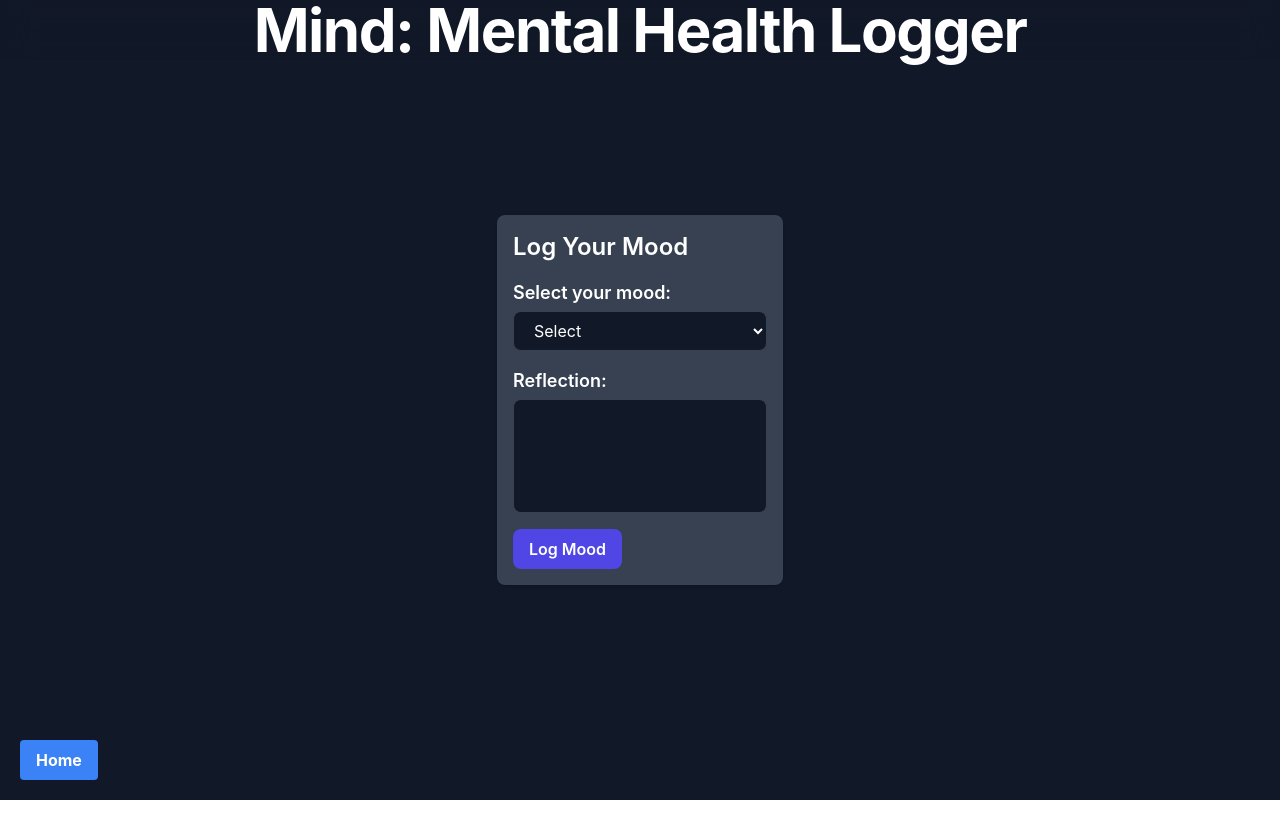
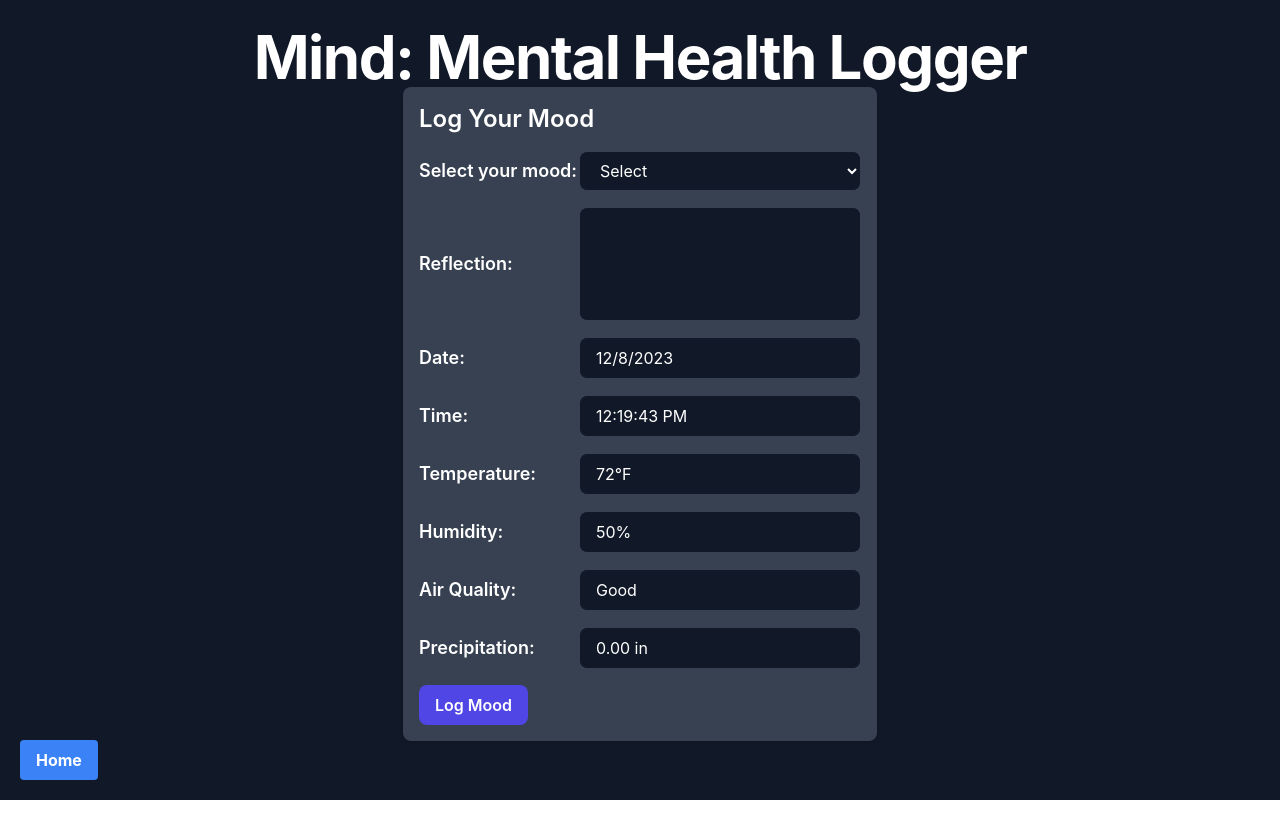
Before and after one commit to Ben-Edmondson/CI609, a React (Create React App) app: page /logpage in a window 1280 px wide. Built offline with nearby package versions, Linux system fonts and the light colour scheme.

Commit message:
Vague commit messages

```diff
--- a/src/components/DayData.js
+++ b/src/components/DayData.js
@@ -1,4 +1,3 @@
-// DayData.js
 import React from 'react';
 
 function DayData({ date, day, mood, temperature, humidity, airQuality, precipitation, message }) {
--- a/src/components/Header.js
+++ b/src/components/Header.js
@@ -2,12 +2,8 @@ import React from 'react';
 
 function Header() {
   return (
-    <div className="fixed top-0 w-full z-10 bg-opacity-90 backdrop-filter backdrop-blur-lg">
-      <div className="text-center">
-        <h2 className="text-4xl font-bold tracking-tight text-white sm:text-6xl">Mind: Mental Health Logger</h2>
-      </div>
-    </div>
-  );
+    <h2 className="text-4xl font-bold tracking-tight text-white sm:text-6xl">Mind: Mental Health Logger</h2>
+    );
 }
 
 export default Header;
--- a/src/components/Logging.js
+++ b/src/components/Logging.js
@@ -11,9 +11,7 @@ function Logging() {
 
   return (
     <div>
-      <div className="flex flex-col items-center justify-center p-4">
         <MoodForm selectedOption={selectedOption} onOptionChange={handleOptionChange} />
-      </div>
     </div>
   );
 }
--- a/src/components/MoodForm.js
+++ b/src/components/MoodForm.js
@@ -2,6 +2,12 @@ import React, { useState } from 'react';
 
 function MoodForm({ selectedOption, onOptionChange }) {
   const [reflection, setReflection] = useState('');
+  const currentDate = new Date();
+  const currentTime = currentDate.toLocaleTimeString();
+  const temperature = "72°F"; // Replace with actual temperature data
+  const humidity = "50%"; // Replace with actual humidity data
+  const airQuality = "Good"; // Replace with actual air quality data
+  const precipitation = "0.00 in"; // Replace with actual precipitation data
 
   const handleReflectionChange = (e) => {
     setReflection(e.target.value);
@@ -22,16 +28,17 @@ function MoodForm({ selectedOption, onOptionChange }) {
   };
 
   return (
-    <div className="min-h-screen flex items-center justify-center bg-gray-900">
-      <div className="bg-gray-700 shadow rounded-lg p-4 w-full max-w-lg">
-        <div className="text-white text-2xl font-semibold mb-4">Log Your Mood</div> {/* Header */}
+    <div className="bg-gray-900 text-white">
+      <div className="bg-gray-700 shadow rounded-lg p-4 w-full max-w-xl mx-auto my-0">
+        <div className="text-white text-2xl font-semibold mb-4">Log Your Mood</div>
         <form onSubmit={handleSubmit} className="space-y-4">
           <div className="mb-4 flex flex-col">
-            <label className="text-white text-lg font-semibold mb-1">Select your mood:</label>
+            <div className="flex items-center">
+              <label className="text-white text-lg font-semibold w-40">Select your mood:</label>
               <select
                 value={selectedOption || ''}
                 onChange={(e) => onOptionChange(e.target.value)}
-              className="px-4 py-2 bg-gray-900 border border-gray-700 rounded-lg text-white focus:outline-none focus:ring focus:border-indigo-300"
+                className="flex-grow px-4 py-2 bg-gray-900 border border-gray-700 rounded-lg text-white focus:outline-none focus:ring focus:border-indigo-300"
               >
                 <option value="">Select</option>
                 <option value="Happy">Happy</option>
@@ -39,14 +46,83 @@ function MoodForm({ selectedOption, onOptionChange }) {
                 <option value="Sad">Sad</option>
               </select>
             </div>
+          </div>
           <div className="mb-4 flex flex-col">
-            <label className="text-white text-lg font-semibold mb-1">Reflection:</label>
+            <div className="flex items-center">
+              <label className="text-white text-lg font-semibold w-40">Reflection:</label>
               <textarea
                 value={reflection}
                 onChange={handleReflectionChange}
-              className="px-4 py-2 bg-gray-900 border border-gray-700 rounded-lg text-white focus:outline-none focus:ring focus:border-indigo-300 resize-none"
+                className="flex-grow px-4 py-2 bg-gray-900 border border-gray-700 rounded-lg text-white focus:outline-none focus:ring focus:border-indigo-300 resize-none"
                 rows="4"
               ></textarea>
+            </div>
+          </div>
+          <div className="mb-4 flex flex-col">
+            <div className="flex items-center">
+              <label className="text-white text-lg font-semibold w-40">Date:</label>
+              <input
+                type="text"
+                value={currentDate.toLocaleDateString()}
+                readOnly
+                className="flex-grow px-4 py-2 bg-gray-900 border border-gray-700 rounded-lg text-white focus:outline-none focus:ring focus:border-indigo-300"
+              />
+            </div>
+          </div>
+          <div className="mb-4 flex flex-col">
+            <div className="flex items-center">
+              <label className="text-white text-lg font-semibold w-40">Time:</label>
+              <input
+                type="text"
+                value={currentTime}
+                readOnly
+                className="flex-grow px-4 py-2 bg-gray-900 border border-gray-700 rounded-lg text-white focus:outline-none focus:ring focus:border-indigo-300"
+              />
+            </div>
+          </div>
+          <div className="mb-4 flex flex-col">
+            <div className="flex items-center">
+              <label className="text-white text-lg font-semibold w-40">Temperature:</label>
+              <input
+                type="text"
+                value={temperature}
+                readOnly
+                className="flex-grow px-4 py-2 bg-gray-900 border border-gray-700 rounded-lg text-white focus:outline-none focus:ring focus:border-indigo-300"
+              />
+            </div>
+          </div>
+          <div className="mb-4 flex flex-col">
+            <div className="flex items-center">
+              <label className="text-white text-lg font-semibold w-40">Humidity:</label>
+              <input
+                type="text"
+                value={humidity}
+                readOnly
+                className="flex-grow px-4 py-2 bg-gray-900 border border-gray-700 rounded-lg text-white focus:outline-none focus:ring focus:border-indigo-300"
+              />
+            </div>
+          </div>
+          <div className="mb-4 flex flex-col">
+            <div className="flex items-center">
+              <label className="text-white text-lg font-semibold w-40">Air Quality:</label>
+              <input
+                type="text"
+                value={airQuality}
+                readOnly
+                className="flex-grow px-4 py-2 bg-gray-900 border border-gray-700 rounded-lg text-white focus:outline-none focus:ring focus:border-indigo-300"
+              />
+            </div>
+          </div>
+          <div className="mb-4 flex flex-col">
+            <div className="flex items-center">
+              <label className="text-white text-lg font-semibold w-40">Precipitation:</label>
+              <input
+                type="text"
+                value={precipitation}
+                readOnly
+                className="flex-grow px-4 py-2 bg-gray-900 border border-gray-700 rounded-lg text-white focus:outline-none focus:ring focus:border-indigo-300"
+              />
+            </div>
           </div>
           <button
             type="submit"
--- a/src/pages/Manage.js
+++ b/src/pages/Manage.js
@@ -3,11 +3,12 @@ import React from 'react';
 import TakeMeHome from '../components/TakeMeHome';
 import PageWrapper from '../components/PageWrapper';
 import WeeklyCalendar from '../components/Calendar';
+import Header from '../components/Header';
 
 function Manage() {
     return (
         <div className="text-center w-full">
-            <h2 className="text-4xl font-bold tracking-tight text-white sm:text-6xl">Mind: Mental Health Logger</h2>
+            <Header />
             <WeeklyCalendar />
             <TakeMeHome />
         </div>
--- a/src/pages/MoodPage.js
+++ b/src/pages/MoodPage.js
@@ -3,6 +3,7 @@ import React from 'react';
 import DayData from '../components/DayData';
 import TakeMeHome from '../components/TakeMeHome';
 import Header from '../components/Header';
+import PageWrapper from '../components/PageWrapper';
 
 function DayPage() {
   const dayData = {
@@ -25,4 +26,4 @@ function DayPage() {
   );
 }
 
-export default DayPage;
+export default PageWrapper(DayPage);
--- a/src/pages/logpage.js
+++ b/src/pages/logpage.js
@@ -19,11 +19,11 @@ function LogPage() {
   };
 
   return (
-      <div className="flex flex-col items-center justify-center min-h-screen bg-gray-900">
+    <div className="flex flex-col items-center justify-center min-h-screen bg-gray-900">
         <Header />
-
+        <div className="mb-8">
         <Logging/>
-
+        </div>
         <TakeMeHome />
       </div>
 
```
Lines whose indentation alone changed are shown as unchanged.
